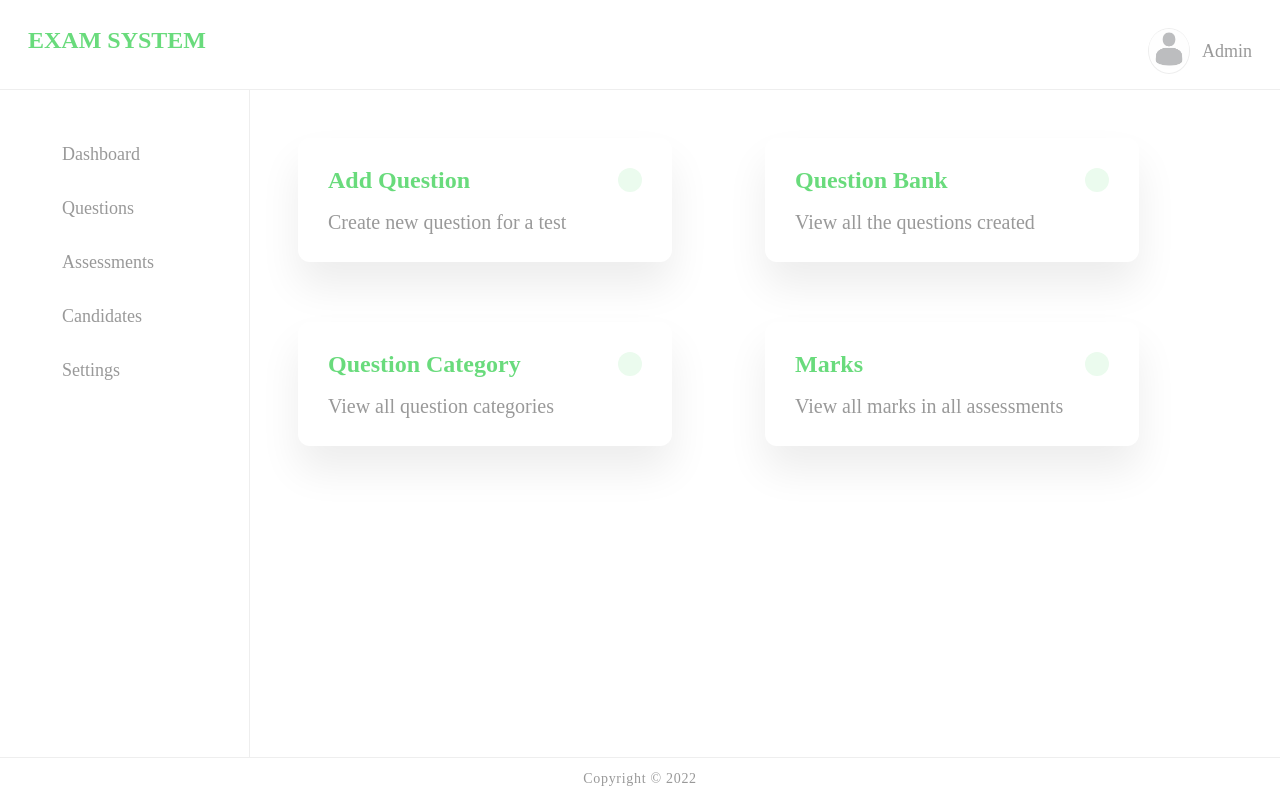
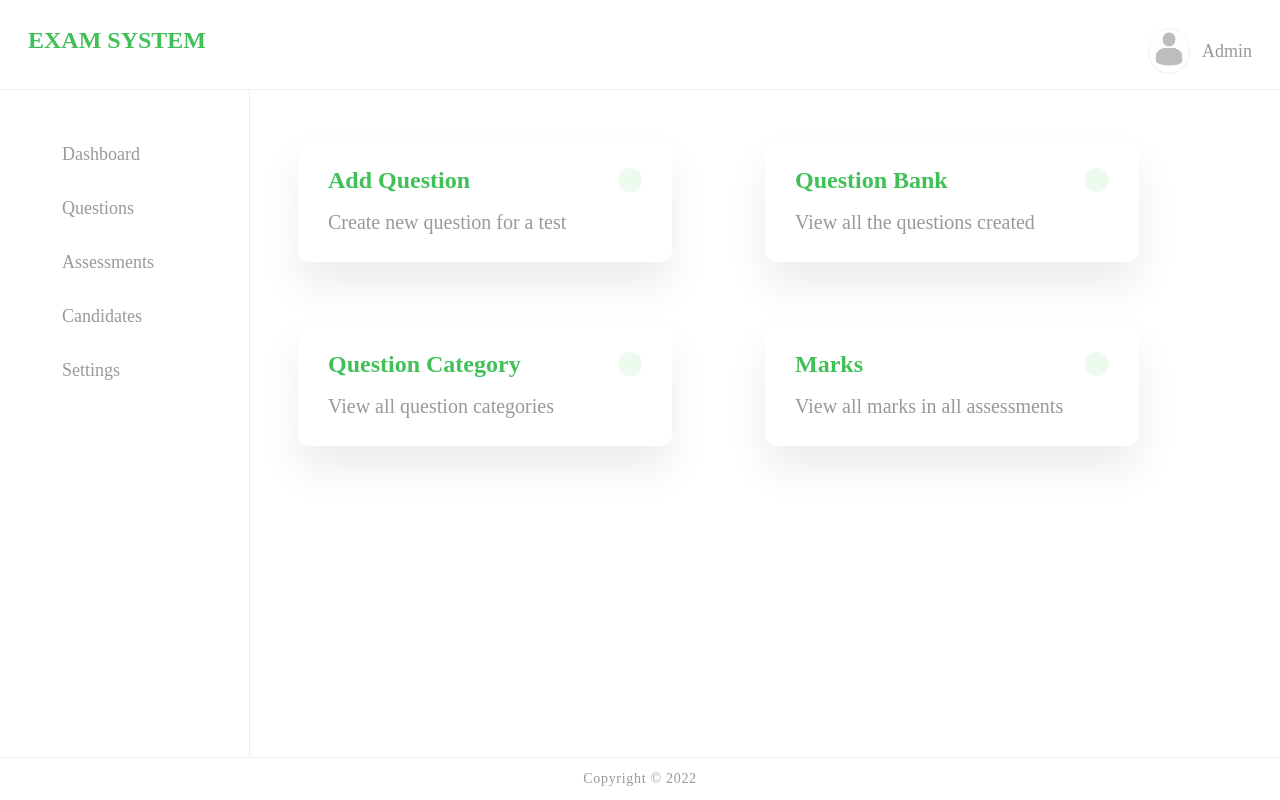
Before and after one commit to Nnvemeka/Exam-system, a React (Create React App) app: page /questions in a window 1280 px wide. Built offline with nearby package versions, Linux system fonts and the light colour scheme; some icons are missing.

Commit message:
Changed app color

```diff
--- a/src/components/card/card.css
+++ b/src/components/card/card.css
@@ -28,7 +28,7 @@
 }
 
 .card-header h4 {
-    color: #69db7c;
+    color: #40c057;
 }
 
 .card-details {
@@ -38,12 +38,11 @@
 .card-header p {
     padding: 1.2rem;
     border-radius: 50%;
-    /* background-color: rgb(215, 247, 215); */
     background-color: #ebfbee;
 }
 
 .card-icon {
     width: 20px;
     height: 20px;
-    color: #69db7c;
+    color: #40c057;
 }
--- a/src/components/header/header.css
+++ b/src/components/header/header.css
@@ -7,7 +7,7 @@
 .logo {
     text-transform: uppercase;
     font-weight: 600;
-    color: #69db7c;
+    color: #40c057;
 }
 
 .headerItems {
--- a/src/components/nav/nav.css
+++ b/src/components/nav/nav.css
@@ -18,7 +18,7 @@
 .nav-icon {
     width: 20px;
     height: 20px;
-    color: #69db7c;
+    color: #40c057;
     margin-right: 1.2rem;
 }
 
```
